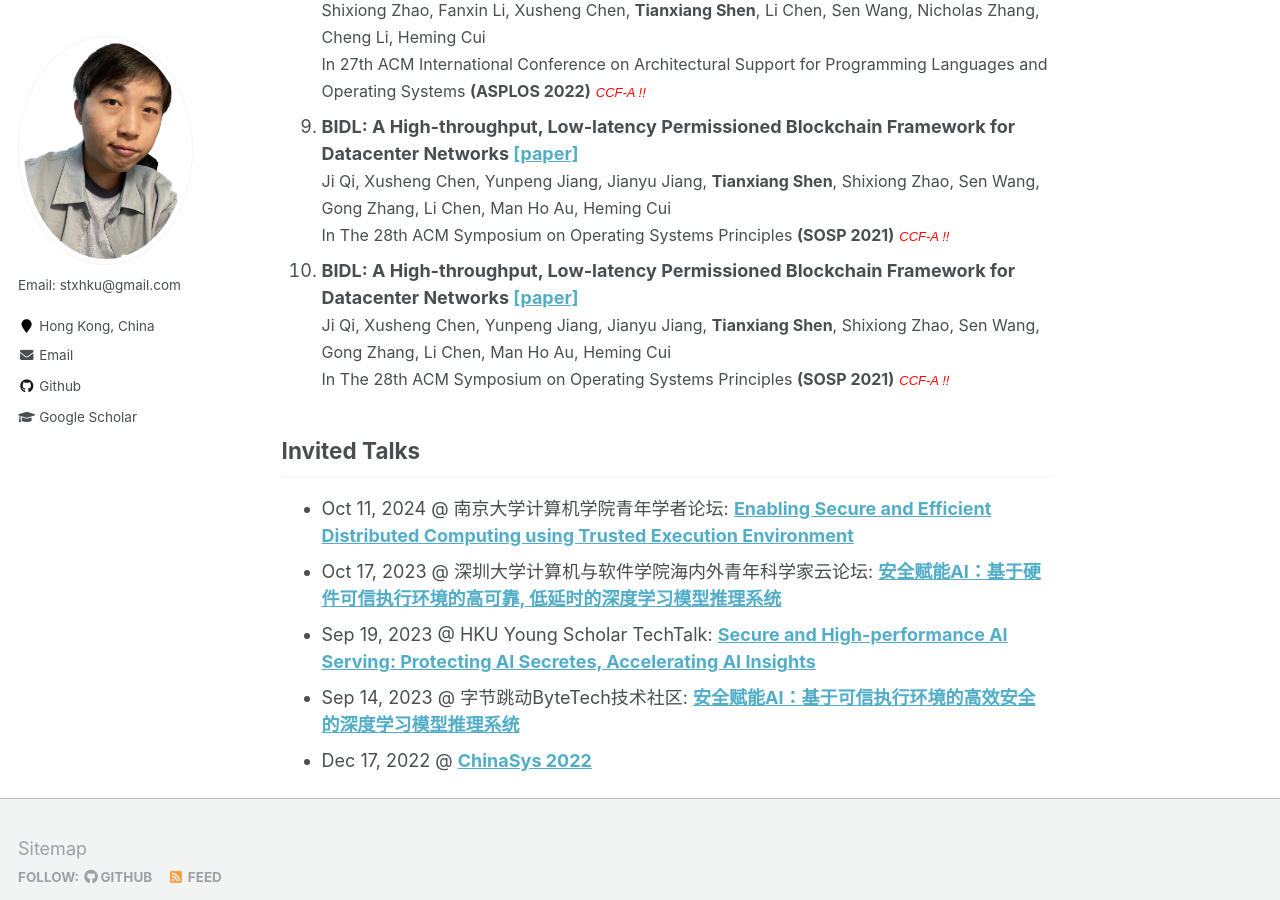
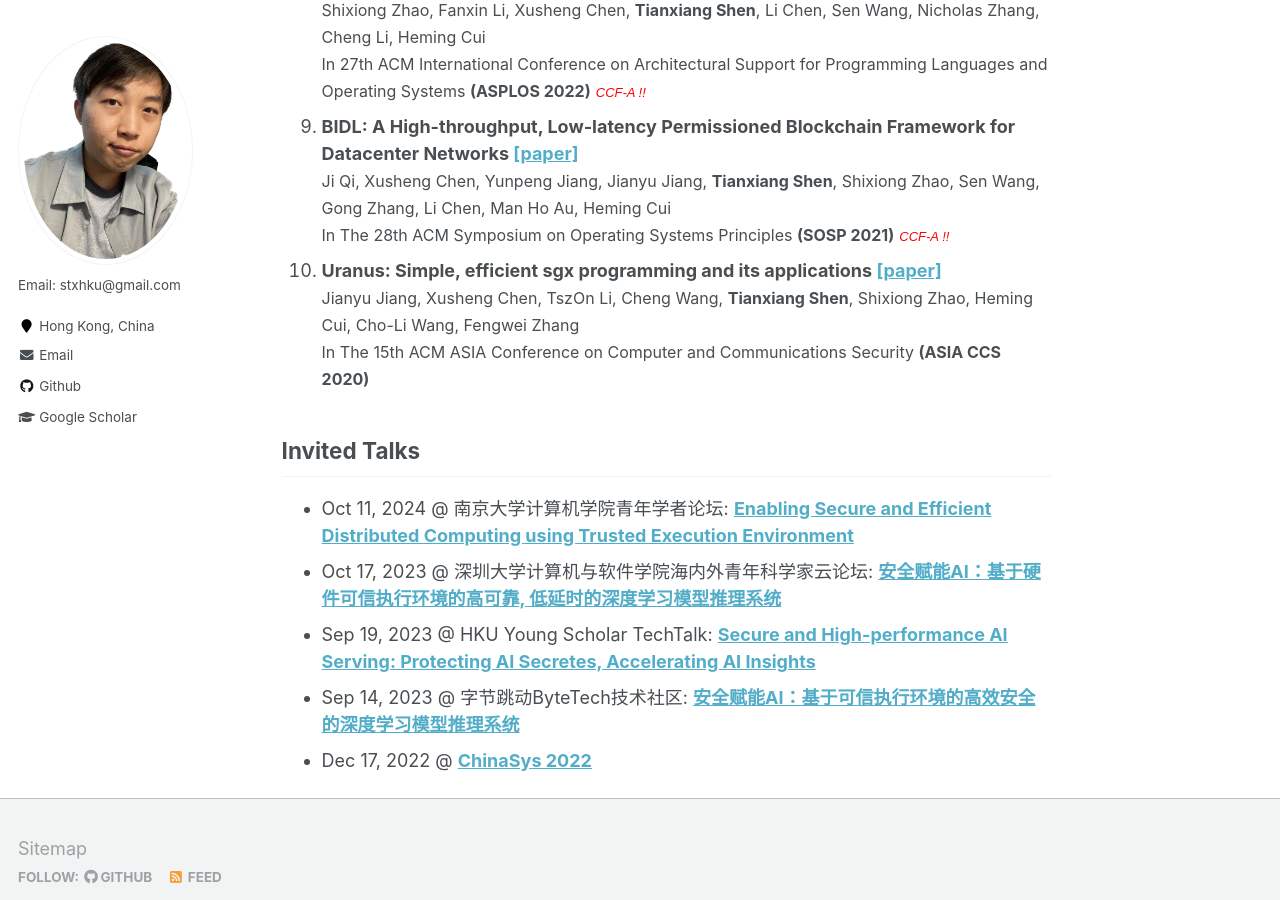
Before and after one commit to tianxiang999/tianxiang999.github.io, a Jekyll site: the page built from _pages/about.md, in a window 1280 px wide and 900 px high, scrolled down 1720 px. Built offline with Jekyll 4.4.1, drawn with Linux system fonts in a browser that asks for light colours; comment, search, counter and statistics services are not loaded.

Commit message:
Update about.md

```diff
--- a/_pages/about.md
+++ b/_pages/about.md
@@ -91,12 +91,13 @@ Selected Publications ([[Full List]](https://scholar.google.com/citations?user=O
    <strong>Tianxiang Shen</strong>, Shixiong Zhao, Sen Wang, Gong Zhang, Li
    Chen, Man Ho Au, Heming Cui<br>In The 28th ACM Symposium on Operating Systems Principles <strong>(SOSP 2021)</strong></font><font size="2" face="arial" color="red"><i>CCF-A !!</i></font>
 
-9. <strong>BIDL: A High-throughput, Low-latency Permissioned Blockchain
-  Framework for Datacenter Networks [[paper]](https://i.cs.hku.hk/~heming/papers/sosp21-bidl.pdf)</strong>
+9. <strong>Uranus: Simple, efficient sgx programming
+  and its applications [[paper]](https://i.cs.hku.hk/~heming/papers/asiaccs20-uranus.pdf)</strong>
   <br>
-   <font size="3">Ji Qi, Xusheng Chen, Yunpeng Jiang, Jianyu Jiang,
-   <strong>Tianxiang Shen</strong>, Shixiong Zhao, Sen Wang, Gong Zhang, Li
-   Chen, Man Ho Au, Heming Cui<br>In The 28th ACM Symposium on Operating Systems Principles <strong>(SOSP 2021)</strong></font><font size="2" face="arial" color="red"><i>CCF-A !!</i></font>
+   <font size="3">Jianyu Jiang, Xusheng Chen, TszOn Li, Cheng Wang,
+   <strong>Tianxiang Shen</strong>, Shixiong Zhao, Heming Cui, Cho-Li Wang,
+   Fengwei Zhang<br>In The 15th ACM ASIA Conference on Computer and Communications
+   Security <strong>(ASIA CCS 2020)</strong></font>
 
 <!-- 10. <strong>Uranus: Simple, efficient sgx programming
   and its applications [[paper]](https://i.cs.hku.hk/~heming/papers/asiaccs20-uranus.pdf)</strong>
```
